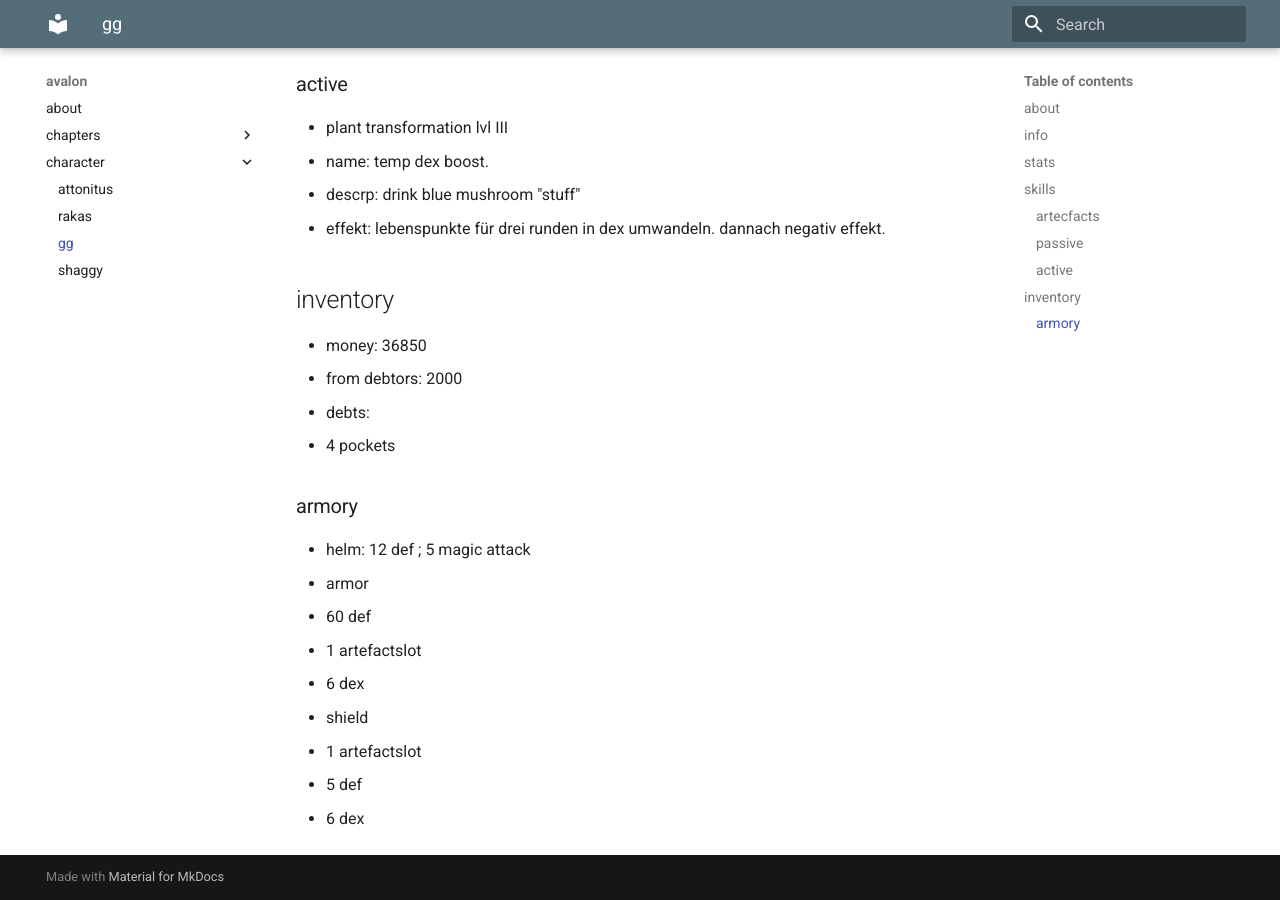
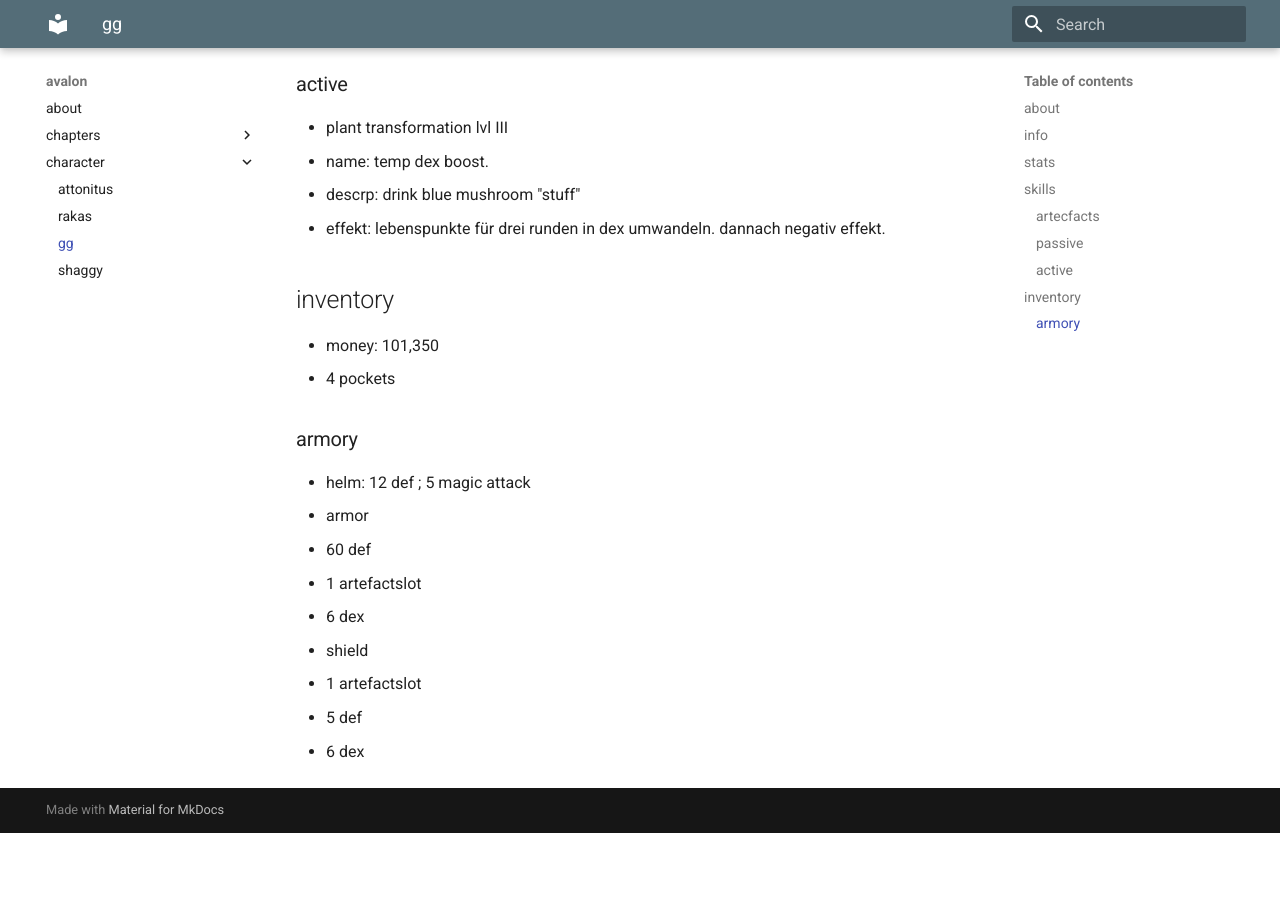
Before and after one commit to mkdocs-pnp/avalon, an MkDocs documentation site: the page built from docs/character/gustavo_ganso.md, in a window 1280 px wide and 900 px high, scrolled down 1147 px. Built offline with MkDocs 1.6.1 and Material for MkDocs 9.7.7, drawn with Linux system fonts in a browser that asks for light colours; after the commit the page ends 1980 px from its top, so only the background shows below that.

Commit message:
Update gustavo_ganso.md

```diff
--- a/docs/character/gustavo_ganso.md
+++ b/docs/character/gustavo_ganso.md
@@ -43,9 +43,7 @@
 
 ## inventory
 
-* money: 36850
-  * from debtors: 2000
-* debts:
+* money: 101,350
 * 4 pockets
 
 ### armory
```
